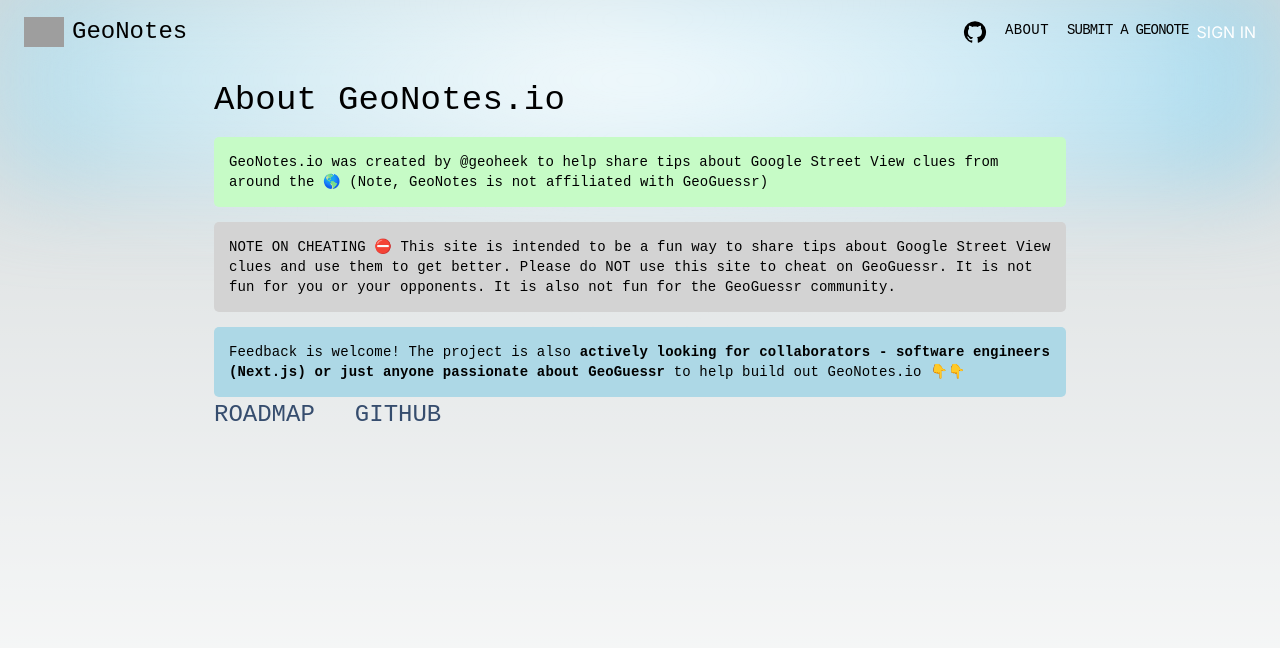
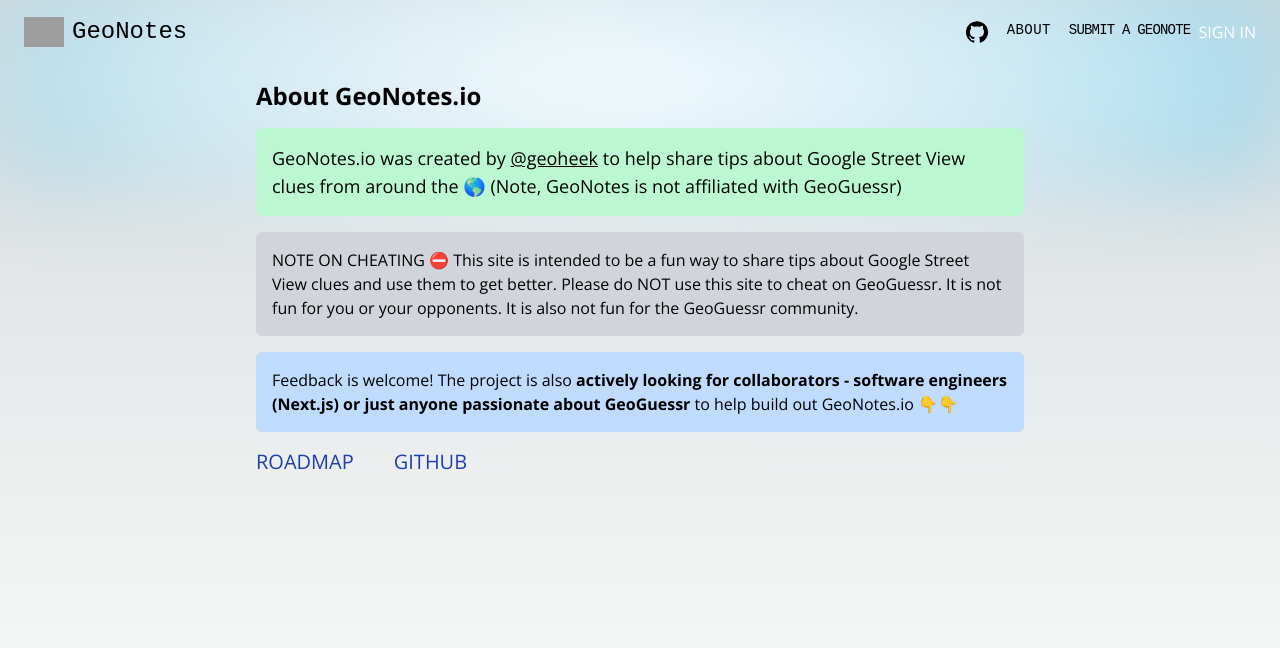
Before and after one commit to andrewheekin/geonotes.io, a Next.js app: page /about in a window 1280 px wide. Shown: the top 648 px of the page. Built offline with nearby package versions, Linux system fonts and the light colour scheme; no server answers; grey boxes are pictures that could not be loaded.

Commit message:
remove mui from /about, swap inter font for open sans

```diff
--- a/app/_components/CategoriesAutocomplete.jsx
+++ b/app/_components/CategoriesAutocomplete.jsx
@@ -10,17 +10,13 @@
     <>
       <Autocomplete
         multiple
-        style={{ fontFamily: 'monospace' }}
-        fontFamily="monospace"
         options={CategoriesList}
         onChange={(event, newValue) => setSelectedCategories(newValue)}
         renderInput={(params) => (
           <TextField
             {...params}
             variant="outlined"
-            label={
-              <Typography style={{ fontFamily: 'monospace', fontSize: '0.9rem' }}>Categories (ex, Bollards)</Typography>
-            }
+            label={<Typography style={{ fontSize: '0.9rem' }}>Categories (ex, Bollards)</Typography>}
             fullWidth
           />
         )}
@@ -31,7 +27,7 @@
             return (
               <Chip
                 key={index}
-                label={<Typography style={{ fontFamily: 'monospace', fontSize: '0.9rem' }}>{option}</Typography>}
+                label={<Typography style={{ fontSize: '0.9rem' }}>{option}</Typography>}
                 {...tagPropsNoKey}
               />
             );
@@ -40,22 +36,13 @@
         renderOption={(props, option) => {
           const { key, ...propsNoKey } = { ...props };
           return (
-            <Box
-              key={key}
-              component="li"
-              sx={{ '& > img': { mr: 2, flexShrink: 0 }, fontFamily: 'monospace' }}
-              {...propsNoKey}
-            >
+            <Box key={key} component="li" sx={{ '& > img': { mr: 2, flexShrink: 0 } }} {...propsNoKey}>
               {option}
             </Box>
           );
         }}
       />
-      <Typography
-        variant="body2"
-        color="text.secondary"
-        style={{ fontSize: '0.7rem', fontFamily: 'monospace', color: 'grey', margin: '0' }}
-      >
+      <Typography variant="body2" color="text.secondary" style={{ fontSize: '0.7rem', color: 'grey', margin: '0' }}>
         matches ALL
       </Typography>
     </>
--- a/app/about/page.jsx
+++ b/app/about/page.jsx
@@ -1,76 +1,36 @@
-// pages/about.js
-
-import { Container, Typography } from '@mui/material';
-
 export default function About() {
   return (
-    <Container style={{ maxWidth: '900px', fontFamily: 'monospace' }}>
-      <Typography variant="h4" component="div" style={{ fontFamily: 'monospace', color: 'black' }}>
-        About GeoNotes.io
-      </Typography>
-      <Typography
-        variant="body2"
-        color="text.secondary"
-        style={{
-          fontFamily: 'monospace',
-          color: 'black',
-          margin: '15px 0 0 0',
-          background: '#c6fbc6',
-          padding: '15px',
-          borderRadius: '5px',
-        }}
-      >
-        GeoNotes.io was created by <a href="https://www.geoguessr.com/user/5f0524fe657099387000f26e">@geoheek</a> to
+    <div className="max-w-screen-md mx-auto">
+      <h1 className="text-2xl font-bold text-black">About GeoNotes.io</h1>
+      <p className="text-lg text-black my-4 bg-green-200 p-4 rounded-md">
+        GeoNotes.io was created by <a href="https://www.geoguessr.com/user/5f0524fe657099387000f26e" className="underline">@geoheek</a> to
         help share tips about Google Street View clues from around the 🌎 (Note, GeoNotes is not affiliated with
         GeoGuessr)
-      </Typography>
-      <Typography
-        variant="body2"
-        color="text.secondary"
-        style={{
-          fontFamily: 'monospace',
-          color: 'black',
-          margin: '15px 0 0 0',
-          background: 'lightgrey',
-          padding: '15px',
-          borderRadius: '5px',
-        }}
-      >
+      </p>
+      <p className="text-md text-black my-4 bg-gray-300 p-4 rounded-md">
         NOTE ON CHEATING ⛔️ This site is intended to be a fun way to share tips about Google Street View clues and use
         them to get better. Please do NOT use this site to cheat on GeoGuessr. It is not fun for you or your opponents.
         It is also not fun for the GeoGuessr community.
-      </Typography>
-      <Typography
-        variant="body2"
-        color="text.secondary"
-        style={{
-          fontFamily: 'monospace',
-          color: 'black',
-          margin: '15px 0 0 0',
-          background: 'lightblue',
-          padding: '15px',
-          borderRadius: '5px',
-        }}
-      >
+      </p>
+      <p className="text-md text-black my-4 bg-blue-200 p-4 rounded-md">
         Feedback is welcome! The project is also{' '}
         <b>
           actively looking for collaborators - software engineers (Next.js) or just anyone passionate about GeoGuessr
         </b>{' '}
         to help build out GeoNotes.io 👇👇
-      </Typography>
+      </p>
       <a
         href="https://github.com/users/andrewheekin/projects/1/views/1"
-        style={{ color: '#364d6e', fontSize: '1.5rem', margin: '20px  0 ', '&:hover': { color: 'lightgray' } }}
+        className="text-blue-800 text-xl my-8 hover:text-gray-400"
       >
         ROADMAP
       </a>
       <a
         href="https://github.com/andrewheekin/geonotes.io"
-        style={{ color: '#364d6e', fontSize: '1.5rem', margin: '20px 0 0 40px', '&:hover': { color: 'lightgray' } }}
+        className="text-blue-800 text-xl my-8 ml-10 hover:text-gray-400"
       >
         GITHUB
       </a>
-
-    </Container>
+    </div>
   );
 }
--- a/app/layout.jsx
+++ b/app/layout.jsx
@@ -2,13 +2,13 @@
 
 import { ClerkProvider } from '@clerk/nextjs';
 import { neobrutalism, shadesOfPurple } from '@clerk/themes';
-import { Inter } from 'next/font/google';
+import { Open_Sans } from 'next/font/google';
 import { Analytics } from '@vercel/analytics/react';
 import Navbar from './_components/Navbar';
 import Gradient from './_components/Gradient';
 import './globals.css';
 
-const inter = Inter({ subsets: ['latin'] });
+const open_sans = Open_Sans({ subsets: ['latin'] });
 
 export const metadata = {
   title: 'GeoNotes',
@@ -19,7 +19,7 @@
 export default function RootLayout({ children }) {
   return (
     <html lang="en">
-      <body className={inter.className}>
+      <body className={open_sans.className}>
         <ClerkProvider
           appearance={{
             baseTheme: [neobrutalism],
--- a/app/page.jsx
+++ b/app/page.jsx
@@ -14,7 +14,7 @@
     <>
       <div className="flex flex-row items-start justify-center">
         <p
-          className="font-mono text-black my-0 mx-4 mb-4 bg-green-300 p-2 rounded-lg justify-center max-w-[900px] px-2"
+          className="text-black text-sm my-0 mx-4 mb-4 bg-green-300 p-2 rounded-lg justify-center max-w-[900px] px-2"
         >
           GeoNotes.io is looking for open source contributors 👀 If you are interested in helping build the site,
           visit our <a href="https://github.com/andrewheekin/geonotes.io/issues" className="text-blue-800 underline">GitHub</a>!
```
